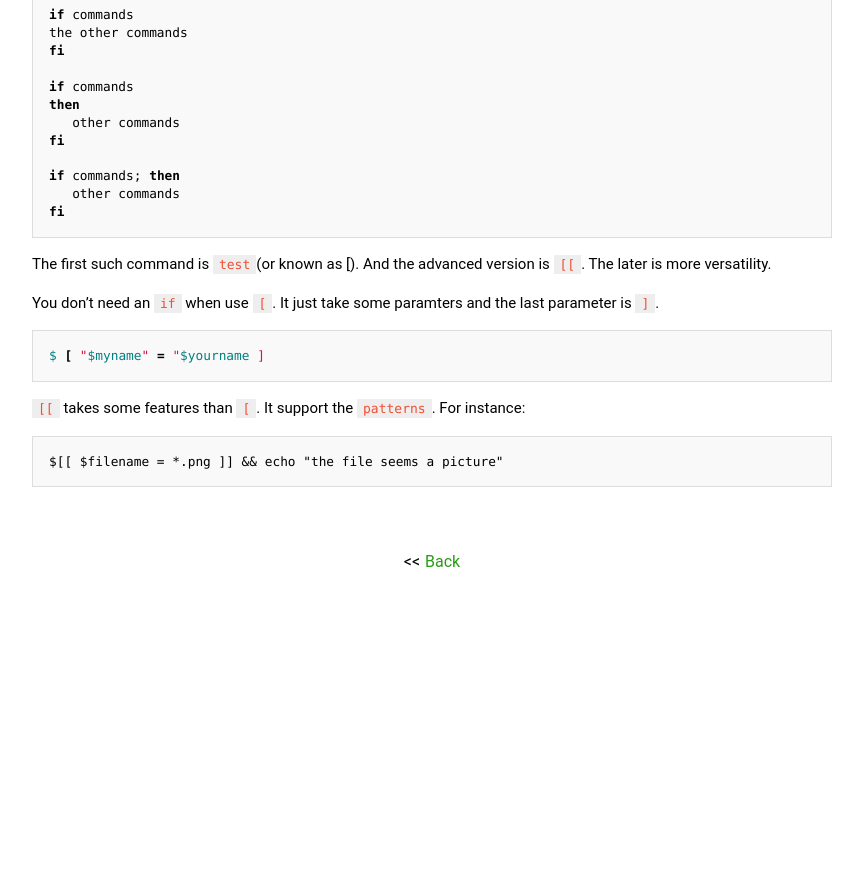
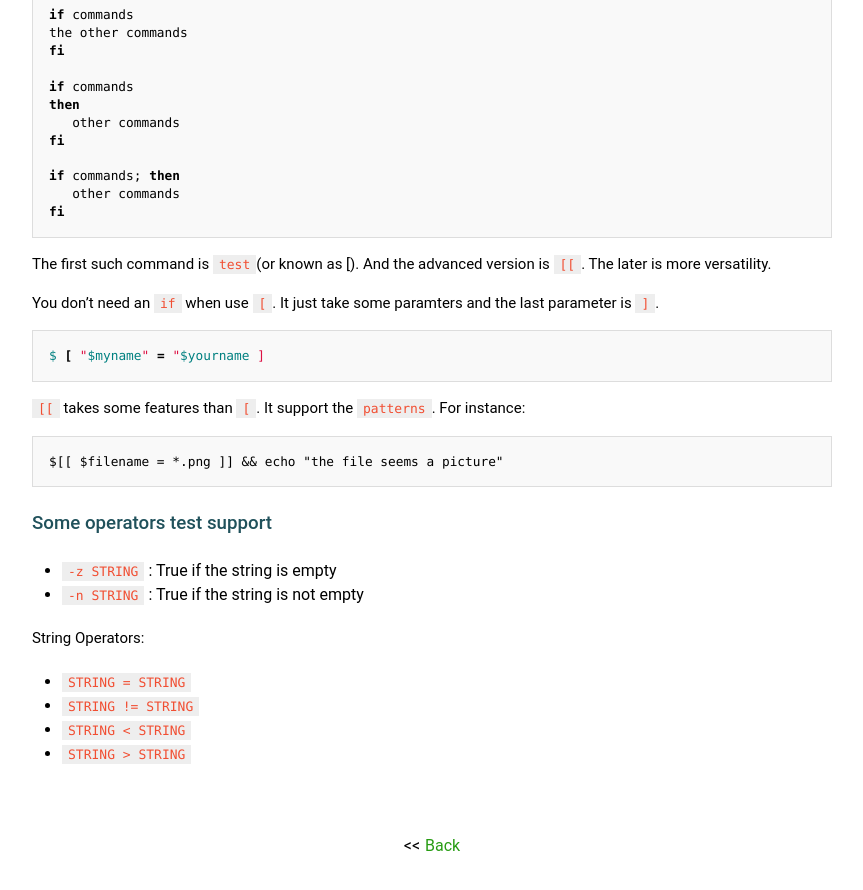
Before and after one commit to JesseEisen/DailyKeep, a Jekyll site: the page built from _posts/2016-01-01-shell-syntax-overview.md, in a window 1280 px wide and 900 px high, scrolled down 5352 px. Shown: the top 890 px of the window, without its empty margins (208-1071 px from the left). Built offline with Jekyll 4.4.1, drawn with Linux system fonts in a browser that asks for light colours; some web fonts are replaced; before the commit the page ends 5968 px from its top, so only the background shows below that.

Commit message:
new post

````diff
--- a/_posts/2016-01-01-shell-syntax-overview.md
+++ b/_posts/2016-01-01-shell-syntax-overview.md
@@ -262,3 +262,15 @@ $ [ "$myname" = "$yourname ]
 ```
 $[[ $filename = *.png ]] && echo "the file seems a picture"
 ```
+
+### Some operators test support
+
++ `-z STRING` : True if the string is empty
++ `-n STRING` : True if the string is not empty
+
+String Operators:
+
++ `STRING = STRING`
++ `STRING != STRING`
++ `STRING < STRING`
++ `STRING > STRING`
````
